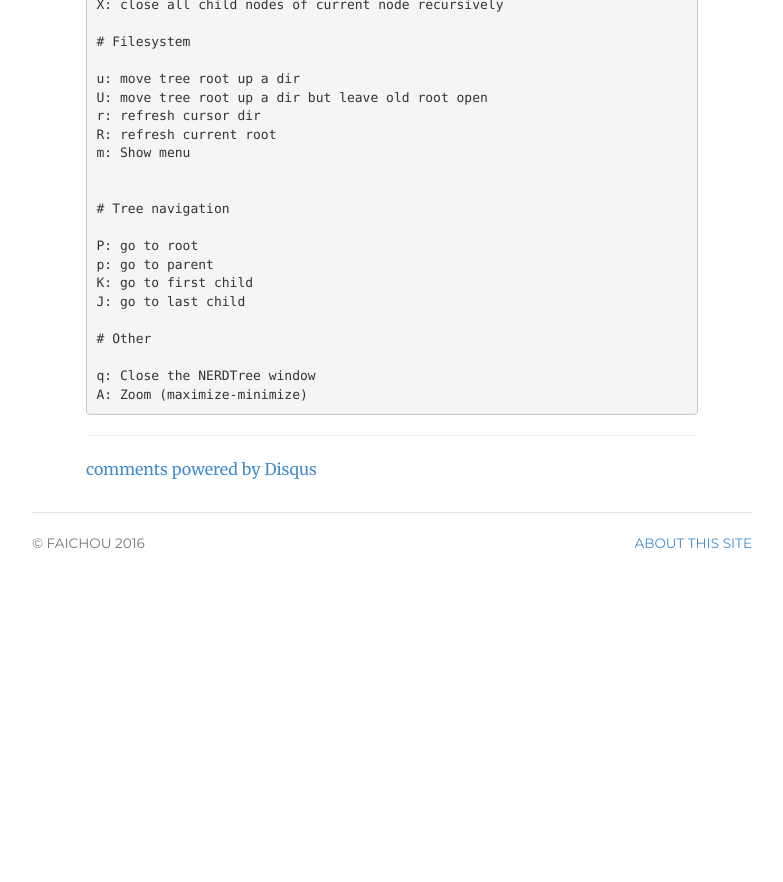
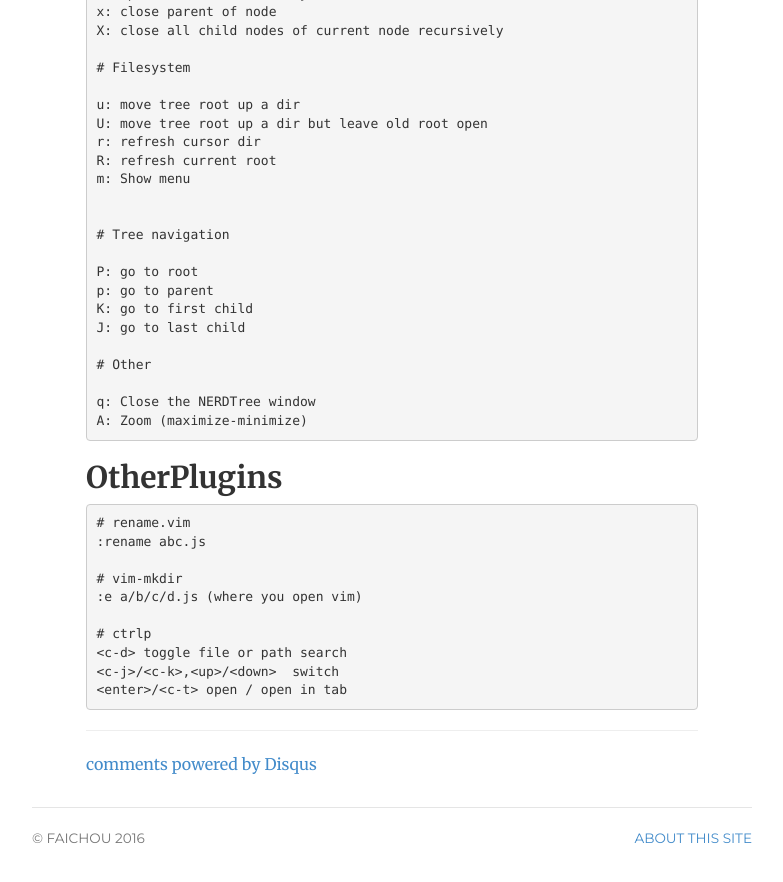
Before and after one commit to FaiChou/faichou.github.io, a Jekyll site: the page built from _posts/2018-06-04-vim cheatsheet.md, in a window 1280 px wide and 900 px high, scrolled down 8143 px. Shown: the top 882 px of the window, without its empty margins (248-1031 px from the left). Built offline with Jekyll 4.4.1, drawn with Linux system fonts in a browser that asks for light colours; comment, search, counter and statistics services are not loaded; before the commit the page ends 8747 px from its top, so only the background shows below that.

Commit message:
update blog

````diff
--- a/_posts/2018-06-04-vim cheatsheet.md
+++ b/_posts/2018-06-04-vim cheatsheet.md
@@ -22,6 +22,7 @@
 14. Dir
 15. Other
 16. Nerdtree
+17. OtherPlugins
 
 
 ## which vim
@@ -456,3 +457,18 @@
 q: Close the NERDTree window
 A: Zoom (maximize-minimize)
 ```
+
+## OtherPlugins
+
+```bash
+# rename.vim
+:rename abc.js
+
+# vim-mkdir
+:e a/b/c/d.js (where you open vim)
+
+# ctrlp
+<c-d> toggle file or path search
+<c-j>/<c-k>,<up>/<down>  switch
+<enter>/<c-t> open / open in tab
+```
````
